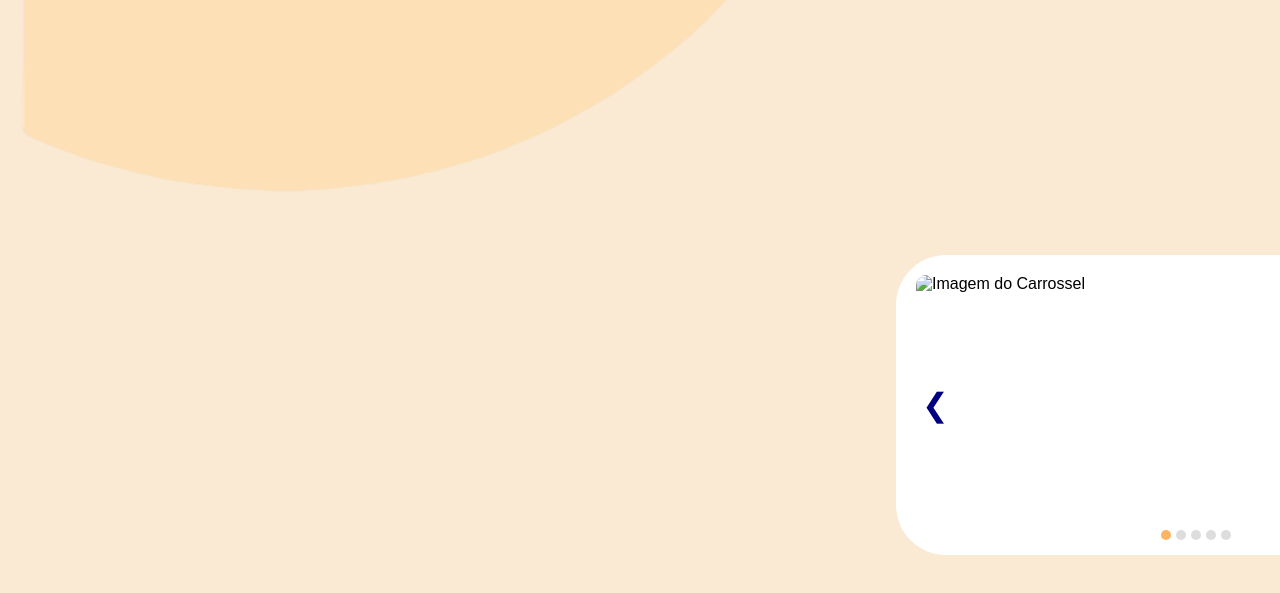
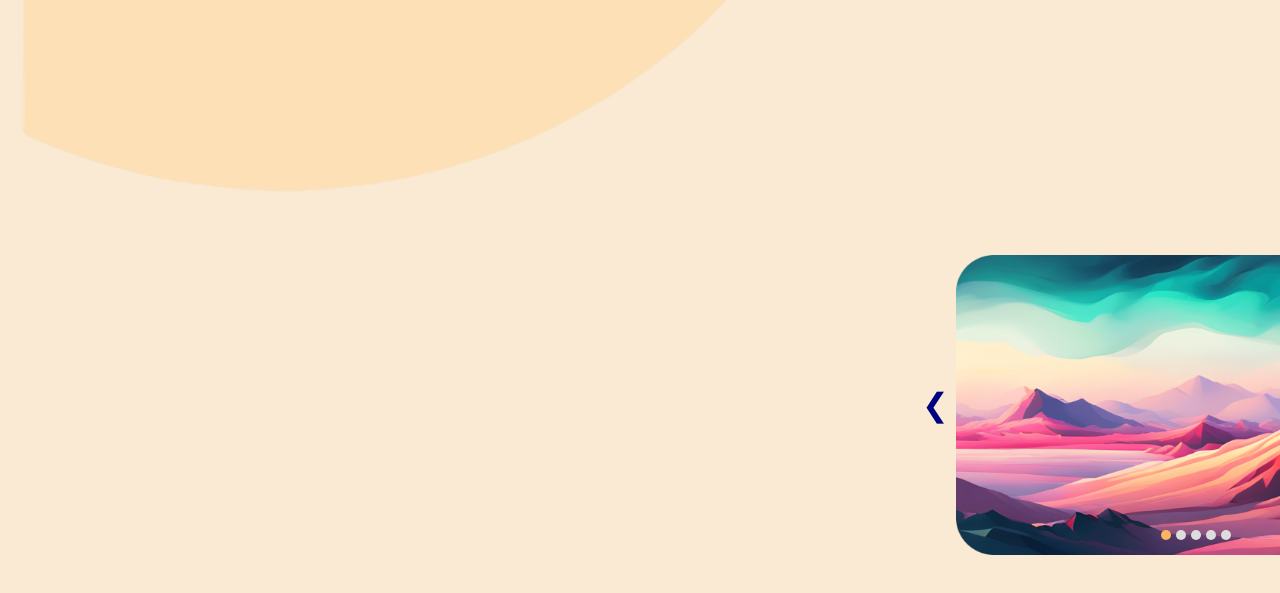
Before and after one commit to YuriGermano/Projeto-Integrador-Grupo-6, a plain HTML site: page index.html in a window 1280 px wide. Shown: the part 6429-7022 px from the top of the page. Drawn offline with nearby package versions, Linux system fonts and the light colour scheme; files whose address does not match are found by name.

Commit message:
Imagens carrossel

```diff
--- a/CSS/style.css
+++ b/CSS/style.css
@@ -457,8 +457,6 @@ header .head_bot {
 }
 
 .carrossel {
-  background-color: #ffffff;
-  padding: 20px;
   display: flex;
   justify-content: center;
   align-items: center;
@@ -470,8 +468,9 @@ header .head_bot {
 }
 
 .carrossel img {
-  width: 100%;
-  height: 100%;
+  width: 600px;
+  height: 300px;
+  margin: 0px 10px 0px 60px;
   border-radius: 10px;
   transition: opacity 0.5s ease-in-out;
   opacity: 0;
@@ -527,7 +526,7 @@ header .head_bot {
 
 .indicador:hover {
   background-color: #ff9e00;
-  transform: scale(1.5);
+  transform: scale(2);
 }
 
 /* SECTION 8 */
--- a/Scripts/scripts.js
+++ b/Scripts/scripts.js
@@ -10,11 +10,11 @@ window.onscroll = function() {
 };
 
 const imagens = [
-  "Pastekolandia/imagens/1º coisa.webp",
-  "Pastekolandia/imagens/2º ze.jpg",
-  "Pastekolandia/imagens/3º aaa.webp",
-  "Pastekolandia/imagens/4º novaImagem1.jpg",
-  "Pastekolandia/imagens/5º novaImagem2.jpg"
+  "/images/img_carrossel_arte_digital.png",
+  "/images/2º ze.jpg",
+  "/images/3º aaa.webp",
+  "/images/4º novaImagem1.jpg",
+  "/images/ "
 ];
 let indiceAtual = 0;
 
```
